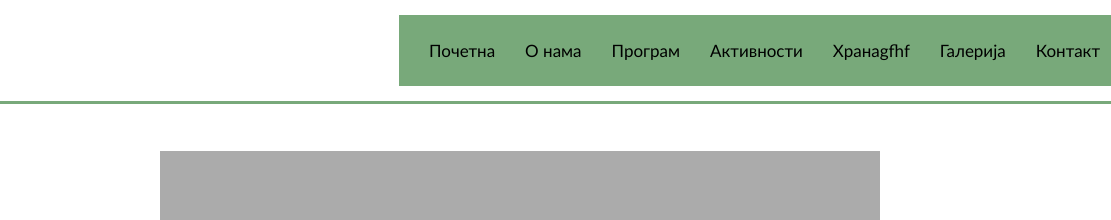
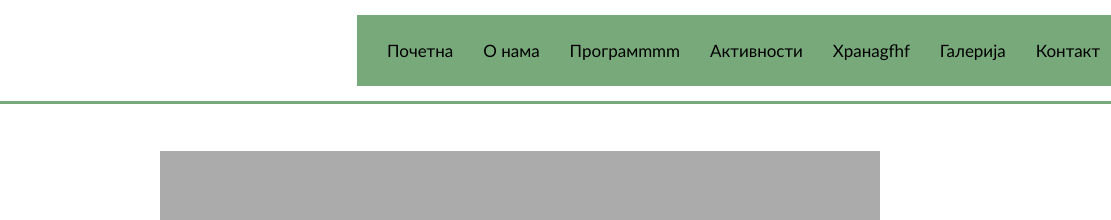
Before and after one commit to Milanche89/VrticDobrica, a plain HTML site: page index.html in a window 1280 px wide. Shown: the top 220 px of the page, 120-1231 px from the left. Drawn offline with Linux system fonts and the light colour scheme.

Commit message:
izmena na meniju

```diff
--- a/index.html
+++ b/index.html
@@ -17,7 +17,7 @@
 						<nav class="top-manu" id="main-manu">
 							<a href="#pocetna">Почетна</a>
 							<a href="#o-nama">О нама</a>
-							<a href="#program">Програм</a>
+							<a href="#program">Програмmmm</a>
 							<a href="#aktivnosti">Активности</a>
 							<a href="#hrana">Хранаgfhf</a>
 							<a href="#galerija">Галерија</a>
```
